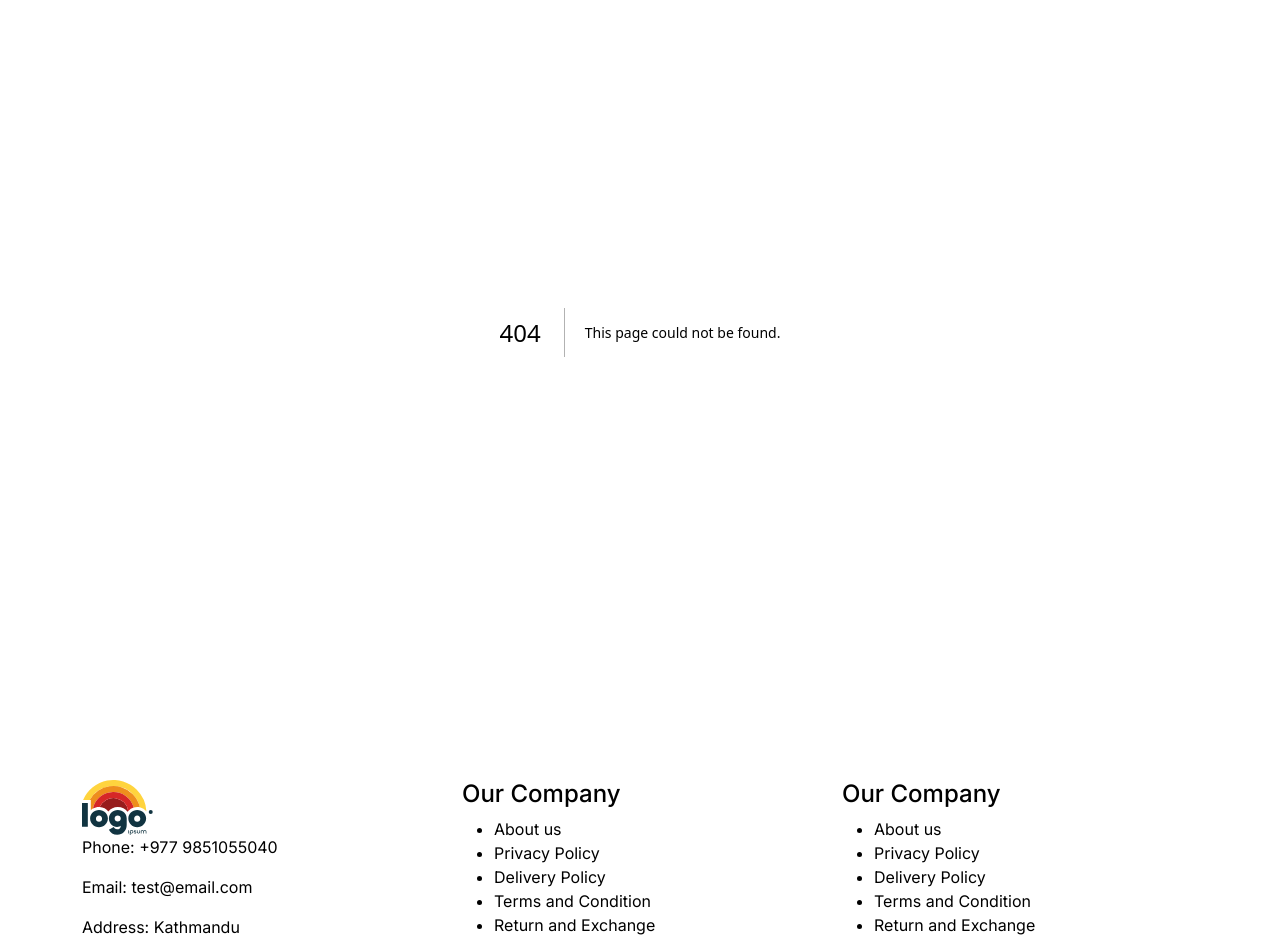
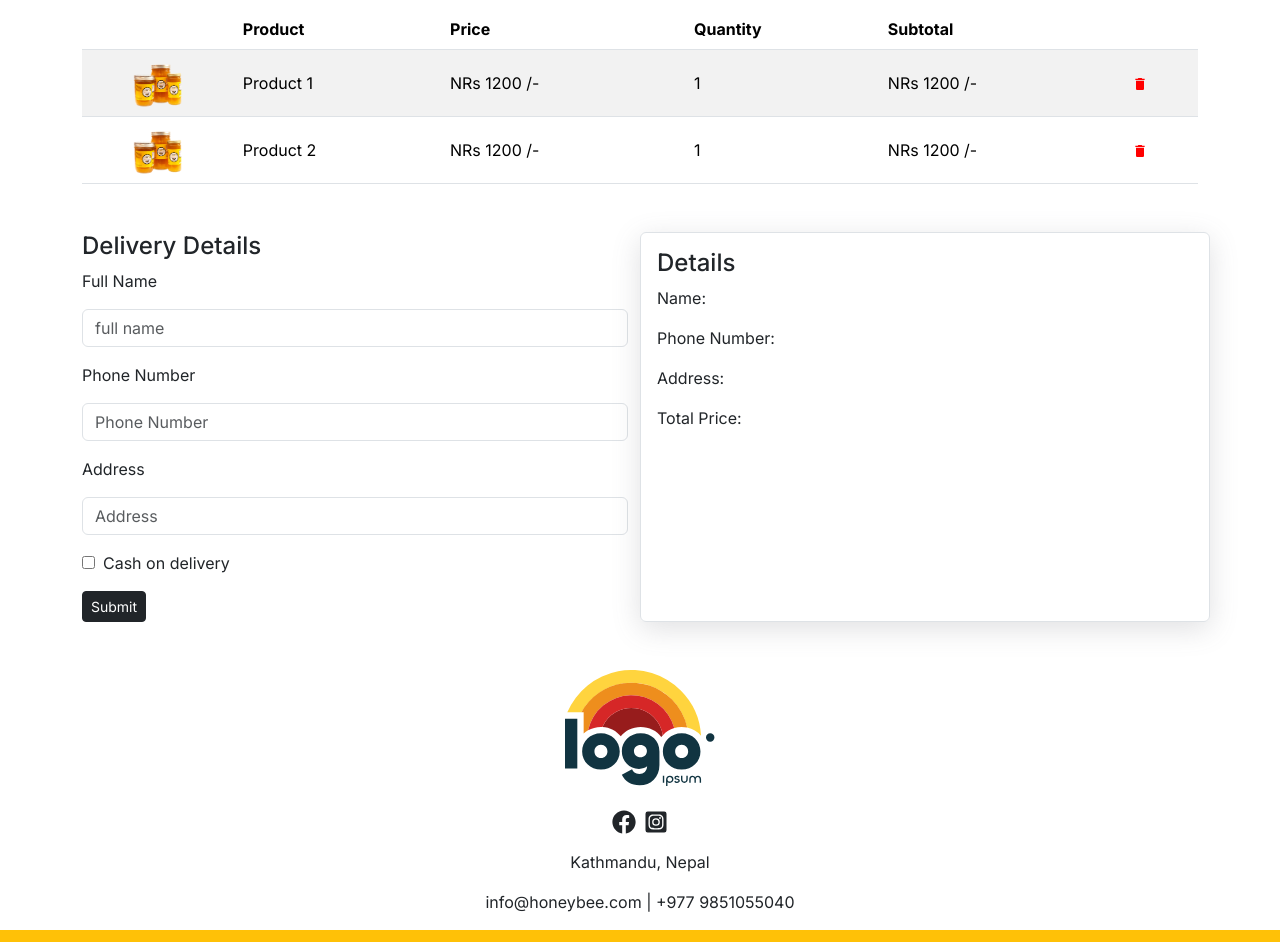
Before and after one commit to gurungbsal18/ecommerce-grocery-app, a Next.js app: page /cart in a window 1280 px wide. Before the commit this address had no page. Shown: the part 140-1082 px from the top of the page. Built offline with nearby package versions, Linux system fonts and the light colour scheme.

Commit message:
footer created

```diff
--- /dev/null
+++ b/src/app/cart/page.jsx
@@ -0,0 +1,101 @@
+import React from "react";
+import { MdDelete } from "react-icons/md";
+
+const page = () => {
+  return (
+    <div>
+      <div className="container">
+        <h4 className="my-4">Shopping Cart</h4>
+        <table className="table table-striped cart-table">
+          <thead>
+            <tr>
+              <th></th>
+              <th>Product</th>
+              <th>Price</th>
+              <th>Quantity</th>
+              <th>Subtotal</th>
+              <th></th>
+            </tr>
+          </thead>
+          <tbody>
+            <tr>
+              <td>
+                <img src="/image/honey.png" />
+              </td>
+              <td>Product 1</td>
+              <td>NRs 1200 /-</td>
+              <td>1</td>
+              <td>NRs 1200 /-</td>
+              <td>
+                <span role="button">
+                  <MdDelete color="red" />
+                </span>
+              </td>
+            </tr>
+            <tr>
+              <td>
+                <img src="/image/honey.png" />
+              </td>
+              <td>Product 2</td>
+              <td>NRs 1200 /-</td>
+              <td>1</td>
+              <td>NRs 1200 /-</td>
+              <td>
+                <span role="button">
+                  <MdDelete color="red" />
+                </span>
+              </td>
+            </tr>
+          </tbody>
+        </table>
+
+        <div className="my-5 delivery-detail">
+          <div className="row">
+            <div className="col-6">
+              <h4>Delivery Details</h4>
+              <form action="" className="d-flex gap-3 flex-column">
+                <label htmlFor="">Full Name</label>
+                <input
+                  type="text"
+                  placeholder="full name"
+                  className="form-control"
+                />
+                <label htmlFor="">Phone Number</label>
+                <input
+                  type="number"
+                  placeholder="Phone Number"
+                  className="form-control"
+                />
+                <label htmlFor="">Address</label>
+                <input
+                  type="text"
+                  placeholder="Address"
+                  className="form-control"
+                />
+                <span>
+                  <input type="checkbox" className="me-2" />
+                  <label htmlFor="">Cash on delivery</label>
+                </span>
+
+                <div className="">
+                  <button className="btn btn-sm btn-dark" type="submit">
+                    Submit
+                  </button>
+                </div>
+              </form>
+            </div>
+            <div className="col-6 border all-shadow rounded p-3">
+              <h4>Details</h4>
+              <p>Name:</p>
+              <p>Phone Number:</p>
+              <p>Address:</p>
+              <p>Total Price: </p>
+            </div>
+          </div>
+        </div>
+      </div>
+    </div>
+  );
+};
+
+export default page;
--- a/src/app/layout.jsx
+++ b/src/app/layout.jsx
@@ -3,8 +3,8 @@ import "./globals.css";
 import "bootstrap/dist/css/bootstrap.min.css";
 import "../scss/custom-style.scss";
 import Navbar from "@/component/Navbar";
-import Footer from "@/component/footer";
 import Notification from "@/component/Notification";
+import Footer from "@/component/Footer";
 
 const inter = Inter({ subsets: ["latin"] });
 
--- a/src/component/Footer.jsx
+++ b/src/component/Footer.jsx
@@ -1,37 +1,23 @@
-"use client";
 import React from "react";
+import { FaFacebook } from "react-icons/fa";
+import { FaInstagramSquare } from "react-icons/fa";
 
 const Footer = () => {
   return (
-    <div className="container my-5">
-      <div className="row">
-        <div className="col-4">
-          <img src="image/logo.svg" alt="" />
-          <p>Phone: +977 9851055040</p>
-          <p>Email: test@email.com</p>
-          <p>Address: Kathmandu</p>
-        </div>
-
-        <div className="col-4">
-          <h4>Our Company</h4>
-          <ul className="m-0">
-            <li>About us</li>
-            <li>Privacy Policy</li>
-            <li>Delivery Policy</li>
-            <li>Terms and Condition</li>
-            <li>Return and Exchange</li>
-          </ul>
-        </div>
-
-        <div className="col-4">
-          <h4>Our Company</h4>
-          <ul className="m-0">
-            <li>About us</li>
-            <li>Privacy Policy</li>
-            <li>Delivery Policy</li>
-            <li>Terms and Condition</li>
-            <li>Return and Exchange</li>
-          </ul>
+    <div>
+      <div className="container d-flex align-items-center gap-3 flex-column justify-content-center">
+        <img src="/image/logo.svg" style={{ width: "150px" }} />
+        <span className="d-flex align-items-center mt-2 gap-2">
+          <FaFacebook size={24} />
+          <FaInstagramSquare size={24} />
+        </span>
+        <p className="m-0">Kathmandu, Nepal</p>
+        <p className="">info@honeybee.com | +977 9851055040</p>
+      </div>
+      <div className="bg-warning py-2">
+        <div className="container  d-flex justify-content-between">
+          <p className="m-0">&copy; Honey Bee 2024</p>
+          <p className="m-0">Develop By: IT Sansaar</p>
         </div>
       </div>
     </div>
--- a/src/component/Navbar.jsx
+++ b/src/component/Navbar.jsx
@@ -1,3 +1,4 @@
+import Link from "next/link";
 import React from "react";
 
 const Navbar = () => {
@@ -6,15 +7,25 @@ const Navbar = () => {
       <div className="container">
         <div className="navbar">
           <div className="logo-img">
-            <img src="image/logo.svg" alt="" />
+            <Link href="/">
+              <img src="/image/logo.svg" alt="" />
+            </Link>
           </div>
           <div className="nav-items">
             <ul>
-              <li>Home</li>
-              <li>Products</li>
+              <Link href="/">
+                <li>Home</li>
+              </Link>
+              <Link href="/product-list">
+                <li>Products</li>
+              </Link>
               <li>About</li>
-              <li>Contact</li>
-              <li>Cart</li>
+              <Link href="/contact">
+                <li>Contact</li>
+              </Link>
+              <Link href="cart">
+                <li>Cart</li>
+              </Link>
             </ul>
           </div>
         </div>
--- /dev/null
+++ b/src/scss/_cart-table.scss
@@ -0,0 +1,13 @@
+.cart-table {
+  tr {
+    vertical-align: middle;
+  }
+  img {
+    width: 50px;
+    height: 50px;
+    object-fit: cover;
+  }
+  tr td:nth-child(1) {
+    text-align: center;
+  }
+}
--- a/src/scss/custom-style.scss
+++ b/src/scss/custom-style.scss
@@ -7,6 +7,7 @@
 @import "./product-card";
 @import "./footer";
 @import "./contact";
+@import "./cart-table";
 
 .heading {
   font-family: "League Spartan", sans-serif;
```
